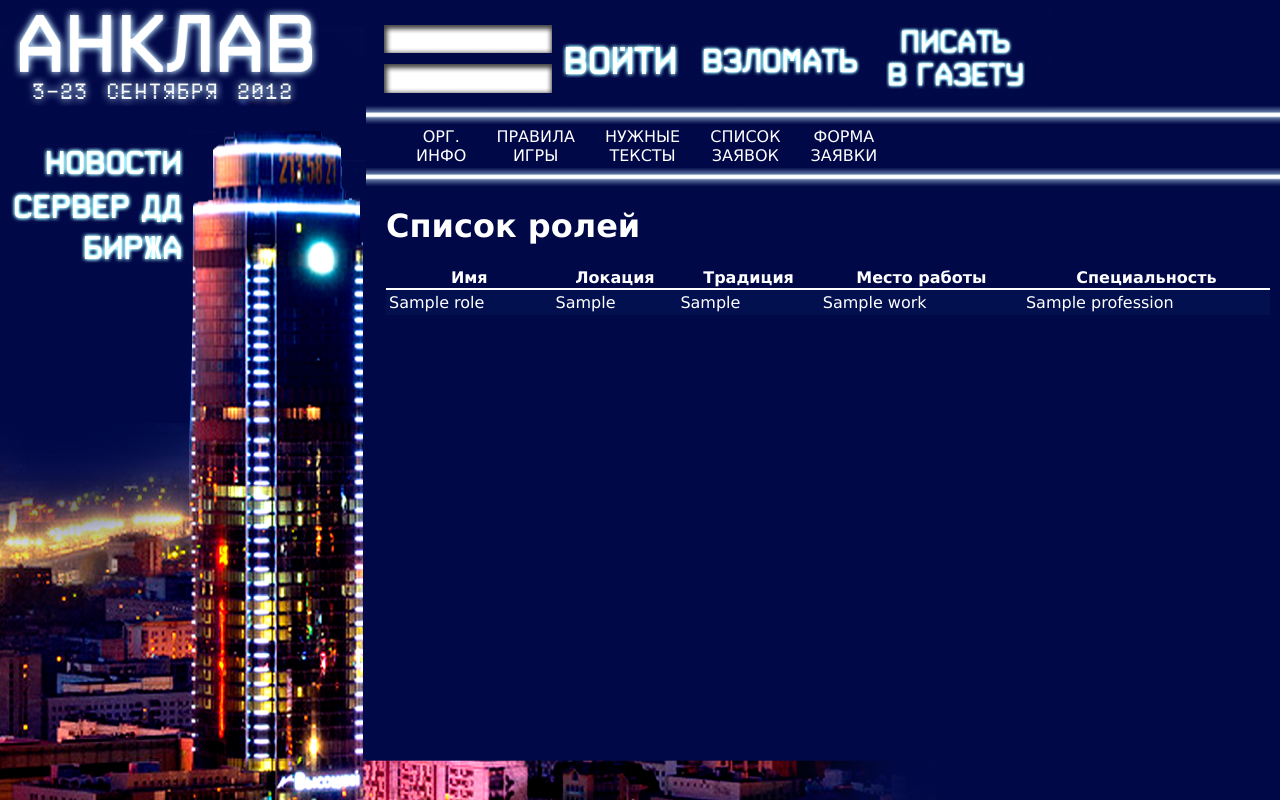
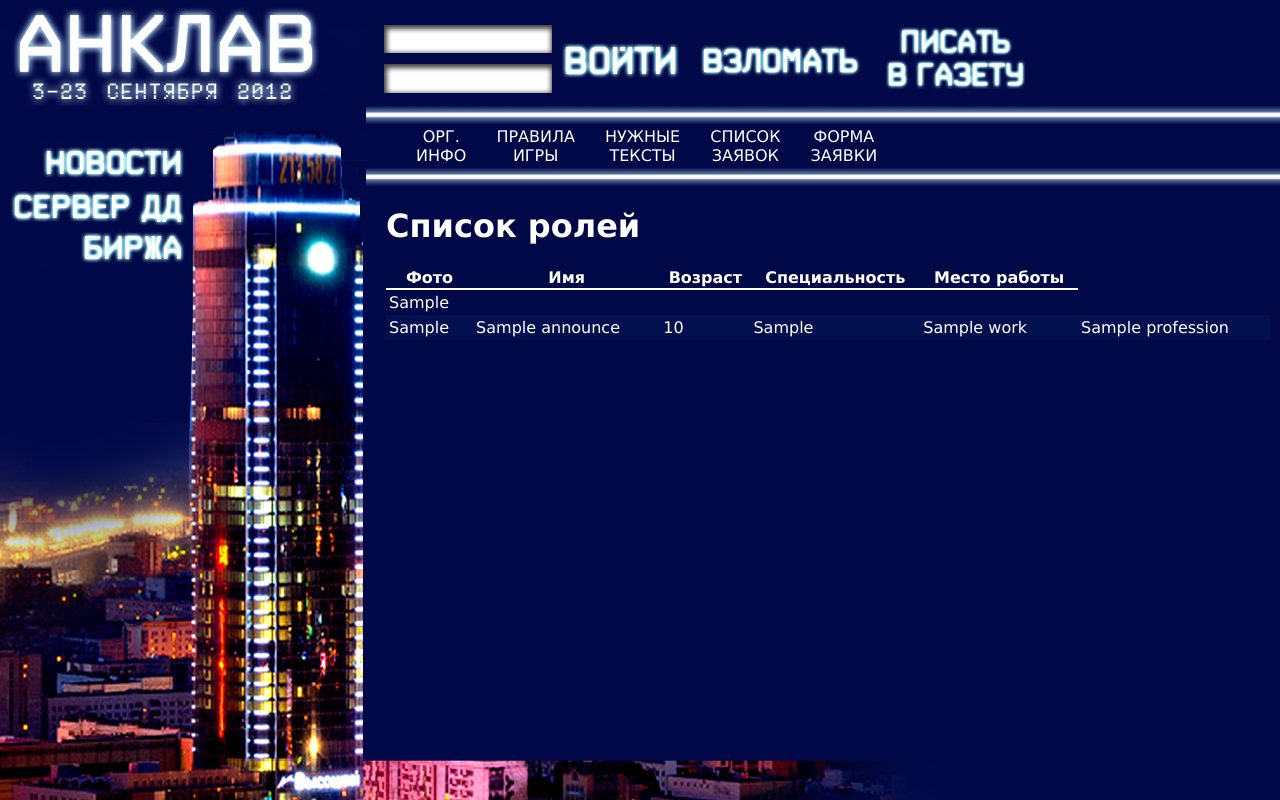
Before and after one commit to wd5/Anklav, a Django app: template src/templates/core/role_list.html in a window 1280 px wide. Run offline with Django 3.2, Linux system fonts and the light colour scheme; the template is opened without the code that fills it: most values are stand-ins (such as "Sample title", 1, 10 or a date in 2020); parts of the project's set-up code (start-up, migrations or seed data) failed here and were passed over; some libraries are stand-ins or nearby versions.

Commit message:
Location in roles list

```diff
--- a/src/templates/core/role_list.html
+++ b/src/templates/core/role_list.html
@@ -5,20 +5,26 @@
 
     <table class="b-roles">
         <tr>
+            <th>Фото</th>
             <th>Имя</th>
-            <th>Локация</th>
-            <th>Традиция</th>
+            <th>Возраст</th>
+            <th>Специальность</th>
             <th>Место работы</th>
-            <th>Специальность</th>
         </tr>
-        {% for role in object_list %}
+        {% regroup object_list by get_location_display as roles %}
+        {% for group in roles %}
+            <td colspan="5">{{ group.grouper }}</td>
+
+            {% for role in group.list %}
                 <tr class="{% cycle 'odd' 'even' %}">
+                    <td>{% if role.profile %}{{ role.profile.portrait.portrait.src_150 }}{% else %}-{% endif %}</td>
                     <td>{{ role.name }}</td>
+                    <td>{{ role.age }}</td>
                     <td>{{ role.get_location_display }}</td>
-                <td>{{ role.get_tradition_display }}</td>
                     <td>{{ role.work }}</td>
                     <td>{{ role.profession }}</td>
                 </tr>
             {% endfor %}
+        {% endfor %}
     </table>
 {% endblock %}
--- a/src/urls.py
+++ b/src/urls.py
@@ -22,7 +22,7 @@ urlpatterns = patterns('',
     (r'^articles', include('staticpage.urls')),
     (r'^news', include('news.urls')),
 
-    url('^roles$', list_detail.object_list, {"queryset": Role.objects.all().order_by('name')}, name='roles'),
+    url('^roles$', list_detail.object_list, {"queryset": Role.objects.all().order_by('location', 'name')}, name='roles'),
     url('^add_role', 'core.views.add_role', name="add_role"),
     url('^form$', 'core.views.form', name="form"),
     url('^profile', 'core.views.profile', name="profile"),
```
Lines whose indentation alone changed are shown as unchanged.
